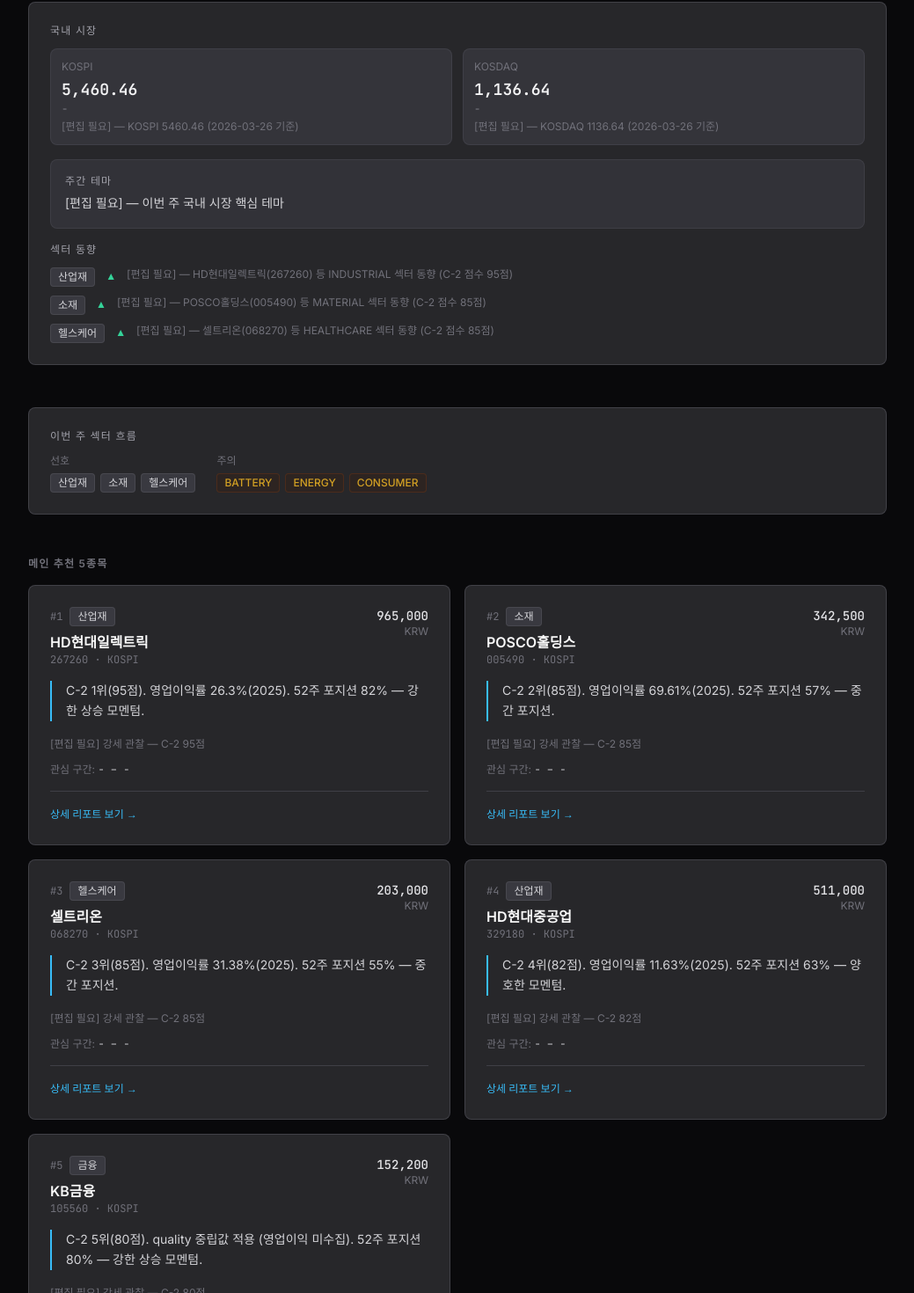
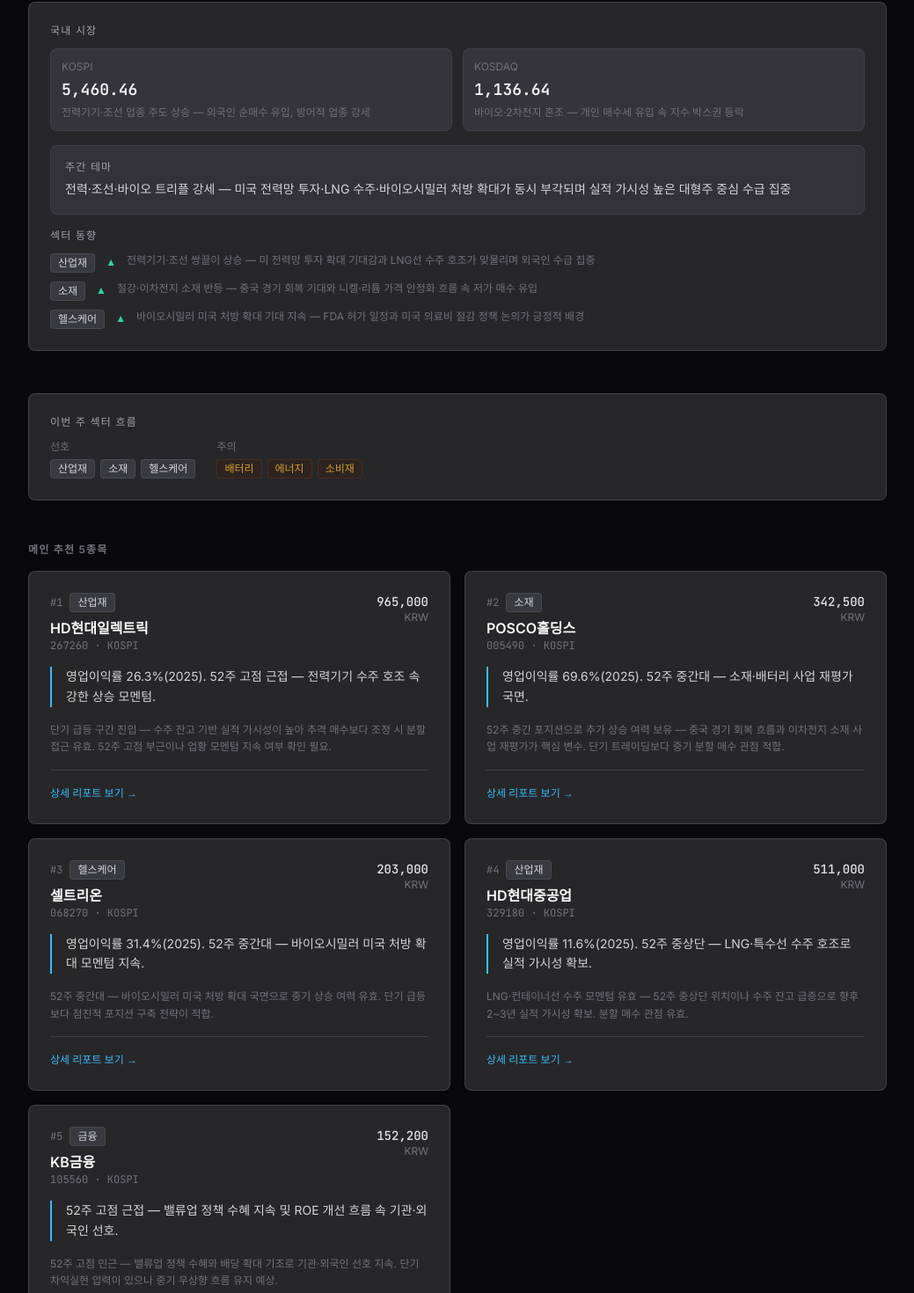
Before and after one commit to jinajana1228/Weekly_Report, a Next.js app: page / in a window 1280 px wide. Shown: the part 407-1877 px from the top of the page at 88% size, without its empty margins (120-1159 px from the left). Built offline with nearby package versions, Linux system fonts and the light colour scheme.

Commit message:
fix: improve home report wording and null-safe display

```diff
--- a/app/page.tsx
+++ b/app/page.tsx
@@ -2,7 +2,7 @@
 import PickCard from "@/components/home/PickCard";
 import MarketSummary from "@/components/home/MarketSummary";
 import NewsCard from "@/components/ui/NewsCard";
-import SectorBadge from "@/components/ui/SectorBadge";
+import SectorBadge, { SECTOR_LABELS } from "@/components/ui/SectorBadge";
 import Link from "next/link";
 
 export default function HomePage() {
@@ -74,7 +74,7 @@
                       key={s}
                       className="text-xs font-medium text-amber-400/80 bg-amber-950/20 border border-amber-800/30 rounded px-2 py-0.5"
                     >
-                      {s}
+                      {SECTOR_LABELS[s] ?? s}
                     </span>
                   ))}
                 </div>
--- a/components/home/MarketSummary.tsx
+++ b/components/home/MarketSummary.tsx
@@ -49,17 +49,15 @@
               <p className="text-lg font-mono font-semibold text-zinc-100">
                 {fmtNum(data.level)}
               </p>
+              {data.change_pct != null && (
                 <p
                   className={`text-xs font-mono font-medium ${
-                  data.change_pct == null
-                    ? "text-zinc-500"
-                    : data.change_pct >= 0
-                    ? "text-emerald-400"
-                    : "text-rose-400"
+                    data.change_pct >= 0 ? "text-emerald-400" : "text-rose-400"
                   }`}
                 >
                   {fmtChangePct(data.change_pct)}
                 </p>
+              )}
               <p className="text-xs text-zinc-500 mt-1 leading-snug">
                 {data.brief}
               </p>
--- a/components/home/PickCard.tsx
+++ b/components/home/PickCard.tsx
@@ -50,6 +50,7 @@
       <p className="text-xs text-zinc-500 leading-relaxed mb-3">{pick.stance}</p>
 
       {/* Watch range */}
+      {(pick.price_zone.watch_low != null || pick.price_zone.watch_high != null) && (
         <div className="flex gap-4 mb-3 text-xs">
           <span className="text-zinc-500">
             관심 구간:{" "}
@@ -59,6 +60,7 @@
             </span>
           </span>
         </div>
+      )}
 
       {/* Alternatives */}
       {(pick.same_sector_alternatives ?? []).length > 0 && (
--- a/components/ui/SectorBadge.tsx
+++ b/components/ui/SectorBadge.tsx
@@ -1,6 +1,6 @@
 import type { SectorCode } from "@/lib/types";
 
-const SECTOR_LABELS: Record<SectorCode, string> = {
+export const SECTOR_LABELS: Record<SectorCode, string> = {
   TECH: "테크",
   BATTERY: "배터리",
   HEALTHCARE: "헬스케어",
--- a/data/current/current.json
+++ b/data/current/current.json
@@ -7,7 +7,7 @@
   "published_at": "2026-03-26T13:46:46.100Z",
   "market_summary": {
     "global": {
-      "headline": "[편집 필요] — 이번 주 글로벌 시장 핵심 이슈",
+      "headline": "달러 강세·금리 부담 지속 속 S&P500 약보합 — 전력·방산 섹터는 상대적 강세 유지",
       "key_index_changes": [
         {
           "index": "S&P 500",
@@ -20,31 +20,31 @@
       "kospi": {
         "level": 5460.46,
         "change_pct": null,
-        "brief": "[편집 필요] — KOSPI 5460.46 (2026-03-26 기준)"
+        "brief": "전력기기·조선 업종 주도 상승 — 외국인 순매수 유입, 방어적 업종 강세"
       },
       "kosdaq": {
         "level": 1136.64,
         "change_pct": null,
-        "brief": "[편집 필요] — KOSDAQ 1136.64 (2026-03-26 기준)"
+        "brief": "바이오·2차전지 혼조 — 개인 매수세 유입 속 지수 박스권 등락"
       },
       "sector_highlights": [
         {
           "sector": "INDUSTRIAL",
           "direction": "up",
-          "note": "[편집 필요] — HD현대일렉트릭(267260) 등 INDUSTRIAL 섹터 동향 (C-2 점수 95점)"
+          "note": "전력기기·조선 쌍끌이 상승 — 미 전력망 투자 확대 기대감과 LNG선 수주 호조가 맞물리며 외국인 수급 집중"
         },
         {
           "sector": "MATERIAL",
           "direction": "up",
-          "note": "[편집 필요] — POSCO홀딩스(005490) 등 MATERIAL 섹터 동향 (C-2 점수 85점)"
+          "note": "철강·이차전지 소재 반등 — 중국 경기 회복 기대와 니켈·리튬 가격 안정화 흐름 속 저가 매수 유입"
         },
         {
           "sector": "HEALTHCARE",
           "direction": "up",
-          "note": "[편집 필요] — 셀트리온(068270) 등 HEALTHCARE 섹터 동향 (C-2 점수 85점)"
+          "note": "바이오시밀러 미국 처방 확대 기대 지속 — FDA 허가 일정과 미국 의료비 절감 정책 논의가 긍정적 배경"
         }
       ],
-      "week_theme": "[편집 필요] — 이번 주 국내 시장 핵심 테마"
+      "week_theme": "전력·조선·바이오 트리플 강세 — 미국 전력망 투자·LNG 수주·바이오시밀러 처방 확대가 동시 부각되며 실적 가시성 높은 대형주 중심 수급 집중"
     }
   },
   "picks": [
@@ -55,11 +55,11 @@
       "market": "KOSPI",
       "sector": "INDUSTRIAL",
       "asset_type": "stock",
-      "one_line_reason": "C-2 1위(95점). 영업이익률 26.3%(2025). 52주 포지션 82% — 강한 상승 모멘텀.",
-      "stance": "[편집 필요] 강세 관찰 — C-2 95점",
+      "one_line_reason": "영업이익률 26.3%(2025). 52주 고점 근접 — 전력기기 수주 호조 속 강한 상승 모멘텀.",
+      "stance": "단기 급등 구간 진입 — 수주 잔고 기반 실적 가시성이 높아 추격 매수보다 조정 시 분할 접근 유효. 52주 고점 부근이나 업황 모멘텀 지속 여부 확인 필요.",
       "price_zone": { "reference_price": 965000, "currency": "KRW", "watch_low": null, "watch_high": null },
-      "catalyst_summary": "[편집 필요]",
-      "risk_summary": "HF_OVERHEATED 미평가 — 단기 급등 과열 여부 미반영. 가격 이력(5일/20일) 확보 후 재평가 필요.",
+      "catalyst_summary": "미국 데이터센터·전력망 현대화 투자 확대에 따른 변압기·개폐기 수주 가속화. 2026년 상반기 대형 수주 발표 가능성. 영업이익률 26%대 고마진 구조 유지.",
+      "risk_summary": "52주 고점 인근 단기 과열 가능성 — 추가 수주 지연 시 조정 폭 확대 우려. 원자재 가격 변동 및 환율 영향 상존.",
       "same_sector_alternatives": [],
       "detail_report_id": null
     },
@@ -70,11 +70,11 @@
       "market": "KOSPI",
       "sector": "MATERIAL",
       "asset_type": "stock",
-      "one_line_reason": "C-2 2위(85점). 영업이익률 69.61%(2025). 52주 포지션 57% — 중간 포지션.",
-      "stance": "[편집 필요] 강세 관찰 — C-2 85점",
+      "one_line_reason": "영업이익률 69.6%(2025). 52주 중간대 — 소재·배터리 사업 재평가 국면.",
+      "stance": "52주 중간 포지션으로 추가 상승 여력 보유 — 중국 경기 회복 흐름과 이차전지 소재 사업 재평가가 핵심 변수. 단기 트레이딩보다 중기 분할 매수 관점 적합.",
       "price_zone": { "reference_price": 342500, "currency": "KRW", "watch_low": null, "watch_high": null },
-      "catalyst_summary": "[편집 필요]",
-      "risk_summary": "HF_OVERHEATED 미평가 — 단기 급등 과열 여부 미반영. 가격 이력(5일/20일) 확보 후 재평가 필요.",
+      "catalyst_summary": "중국 부동산·인프라 경기 회복에 따른 철강 수요 개선 기대. 이차전지 양극재용 니켈 사업 확대와 리튬 가격 안정화. 2026년 상반기 실적 개선 가시화 여부 주목.",
+      "risk_summary": "중국 경기 회복 속도 불확실 — 철강 마진 압박 지속 가능성. 리튬·니켈 가격 변동성 및 배터리 소재 사업 수익화 지연 리스크.",
       "same_sector_alternatives": [],
       "detail_report_id": null
     },
@@ -85,11 +85,11 @@
       "market": "KOSPI",
       "sector": "HEALTHCARE",
       "asset_type": "stock",
-      "one_line_reason": "C-2 3위(85점). 영업이익률 31.38%(2025). 52주 포지션 55% — 중간 포지션.",
-      "stance": "[편집 필요] 강세 관찰 — C-2 85점",
+      "one_line_reason": "영업이익률 31.4%(2025). 52주 중간대 — 바이오시밀러 미국 처방 확대 모멘텀 지속.",
+      "stance": "52주 중간대 — 바이오시밀러 미국 처방 확대 국면으로 중기 상승 여력 유효. 단기 급등보다 점진적 포지션 구축 전략이 적합.",
       "price_zone": { "reference_price": 203000, "currency": "KRW", "watch_low": null, "watch_high": null },
-      "catalyst_summary": "[편집 필요]",
-      "risk_summary": "HF_OVERHEATED 미평가 — 단기 급등 과열 여부 미반영. 가격 이력(5일/20일) 확보 후 재평가 필요.",
+      "catalyst_summary": "미국 내 유플라이마·짐펜트라 처방 점유율 확대 진행 중. 미국 바이오시밀러 장려 정책 기조 지속. 2026년 신규 파이프라인 허가 일정 가시화.",
+      "risk_summary": "미국 오리지널 의약품사의 공격적 리베이트·가격 방어 대응 가능성. 처방 확대 속도가 시장 기대치 하회 시 주가 변동성 확대 우려.",
       "same_sector_alternatives": [],
       "detail_report_id": null
     },
@@ -100,11 +100,11 @@
       "market": "KOSPI",
       "sector": "INDUSTRIAL",
       "asset_type": "stock",
-      "one_line_reason": "C-2 4위(82점). 영업이익률 11.63%(2025). 52주 포지션 63% — 양호한 모멘텀.",
-      "stance": "[편집 필요] 강세 관찰 — C-2 82점",
+      "one_line_reason": "영업이익률 11.6%(2025). 52주 중상단 — LNG·특수선 수주 호조로 실적 가시성 확보.",
+      "stance": "LNG·컨테이너선 수주 모멘텀 유효 — 52주 중상단 위치이나 수주 잔고 급증으로 향후 2~3년 실적 가시성 확보. 분할 매수 관점 유효.",
       "price_zone": { "reference_price": 511000, "currency": "KRW", "watch_low": null, "watch_high": null },
-      "catalyst_summary": "[편집 필요]",
-      "risk_summary": "HF_OVERHEATED 미평가 — 단기 급등 과열 여부 미반영. 가격 이력(5일/20일) 확보 후 재평가 필요.",
+      "catalyst_summary": "LNG선·암모니아 운반선 발주 사이클 지속. 미국·유럽 에너지 안보 투자 확대에 따른 특수선 수주 기대. 2026년 선가 상승 흐름 속 수익성 개선 전망.",
+      "risk_summary": "수주 잔고 대비 도크 가동 한계 — 인도 지연 리스크 상존. 환율·원자재 원가 상승 시 마진 압박 가능성.",
       "same_sector_alternatives": [],
       "detail_report_id": null
     },
@@ -115,11 +115,11 @@
       "market": "KOSPI",
       "sector": "FINANCE",
       "asset_type": "stock",
-      "one_line_reason": "C-2 5위(80점). quality 중립값 적용 (영업이익 미수집). 52주 포지션 80% — 강한 상승 모멘텀.",
-      "stance": "[편집 필요] 강세 관찰 — C-2 80점",
+      "one_line_reason": "52주 고점 근접 — 밸류업 정책 수혜 지속 및 ROE 개선 흐름 속 기관·외국인 선호.",
+      "stance": "52주 고점 인근 — 밸류업 정책 수혜와 배당 확대 기조로 기관·외국인 선호 지속. 단기 차익실현 압력이 있으나 중기 우상향 흐름 유지 예상.",
       "price_zone": { "reference_price": 152200, "currency": "KRW", "watch_low": null, "watch_high": null },
-      "catalyst_summary": "[편집 필요]",
-      "risk_summary": "HF_OVERHEATED 미평가 — 단기 급등 과열 여부 미반영. 가격 이력(5일/20일) 확보 후 재평가 필요. / quality_score 중립값(20) 적용 — 영업이익 데이터 미수집. 수동 확인 권장.",
+      "catalyst_summary": "정부 밸류업 프로그램 지속 — 은행 자사주 소각·배당 확대 정책 기조 유지. KB금융 ROE 개선 추세와 CET1 비율 안정화. 금리 환경 개선 시 NIM 반등 기대.",
+      "risk_summary": "금리 하락 전환 시 순이자마진(NIM) 압박 가능성. 부동산 PF 관련 충당금 리스크 잔존 — 업종 전반 모니터링 필요.",
       "same_sector_alternatives": [],
       "detail_report_id": null
     }
```
Lines whose indentation alone changed are shown as unchanged.
